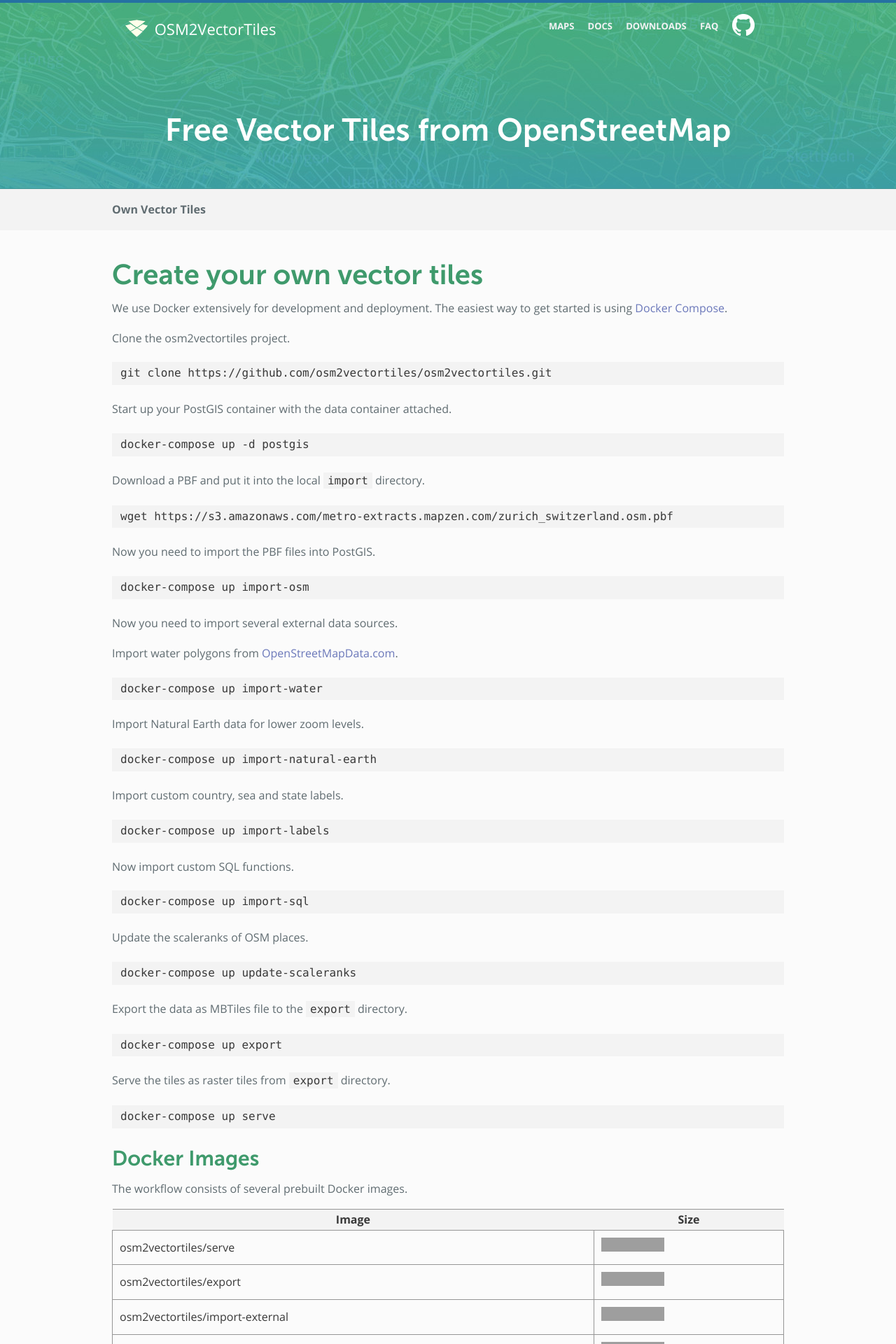
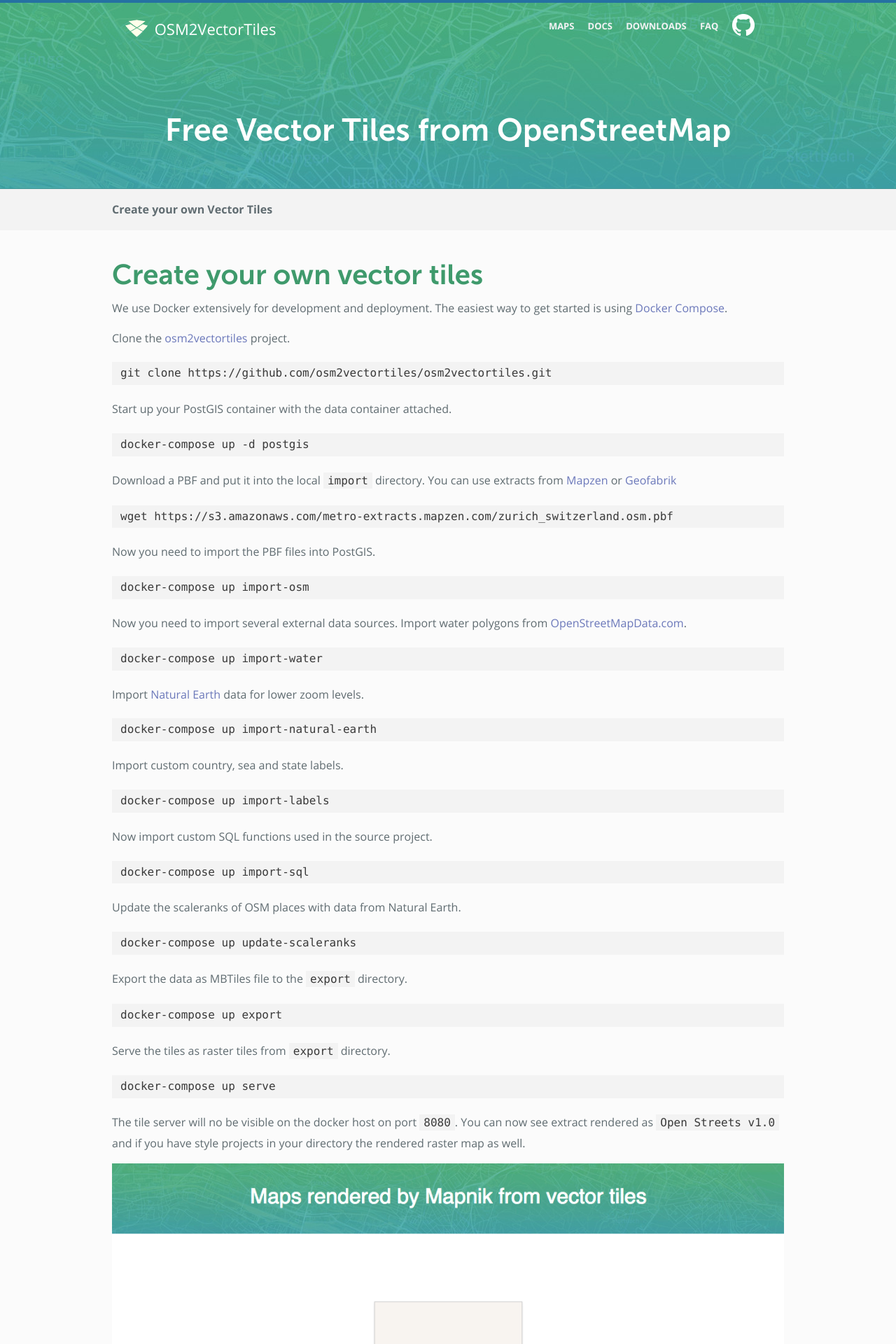
Before and after one commit to osm2vectortiles/osm2vectortiles, a Jekyll site: the page built from docs/own-vector-tiles.md, in a window 1280 px wide. Shown: the top 1920 px of the page at 70% size. Built offline with Jekyll 4.4.1, drawn with Linux system fonts in a browser that asks for light colours; Markdown is read by kramdown in place of the engine named in the settings; some of the changed text lies outside the part shown; grey boxes are pictures that could not be loaded.

Commit message:
Fix responsive images and use klokan tileserver in own vector tile sample

````diff
--- a/_sass/_base.scss
+++ b/_sass/_base.scss
@@ -107,3 +107,8 @@
     margin-right: auto;
   }
 }
+
+/* responsive images */
+img {
+    max-width: 100%;
+}
--- a/docs/own-vector-tiles.md
+++ b/docs/own-vector-tiles.md
@@ -1,14 +1,15 @@
 ---
 layout: page
-title: Own Vector Tiles
+title: Create your own Vector Tiles
 published: true
 ---
 
 # Create your own vector tiles
 
-We use Docker extensively for development and deployment. The easiest way to get started is using [Docker Compose](https://www.docker.com/docker-compose).
+We use Docker extensively for development and deployment.
+The easiest way to get started is using [Docker Compose](https://www.docker.com/docker-compose).
 
-Clone the osm2vectortiles project.
+Clone the [osm2vectortiles](https://github.com/osm2vectortiles/osm2vectortiles) project.
 
 ```
 git clone https://github.com/osm2vectortiles/osm2vectortiles.git
@@ -21,6 +22,8 @@
 ```
 
 Download a PBF and put it into the local `import` directory.
+You can use extracts from [Mapzen](https://mapzen.com/data/metro-extracts)
+or [Geofabrik](http://download.geofabrik.de/)
 
 ```
 wget https://s3.amazonaws.com/metro-extracts.mapzen.com/zurich_switzerland.osm.pbf
@@ -33,15 +36,13 @@
 ```
 
 Now you need to import several external data sources.
-
 Import water polygons from [OpenStreetMapData.com](http://openstreetmapdata.com/data/water-polygons).
-
 
 ```
 docker-compose up import-water
 ```
 
-Import Natural Earth data for lower zoom levels.
+Import [Natural Earth](http://www.naturalearthdata.com/) data for lower zoom levels.
 
 ```
 docker-compose up import-natural-earth
@@ -53,13 +54,13 @@
 docker-compose up import-labels
 ```
 
-Now import custom SQL functions.
+Now import custom SQL functions used in the source project.
 
 ```
 docker-compose up import-sql
 ```
 
-Update the scaleranks of OSM places.
+Update the scaleranks of OSM places with data from Natural Earth.
 
 ```
 docker-compose up update-scaleranks
@@ -77,13 +78,19 @@
 docker-compose up serve
 ```
 
+The tile server will no be visible on the docker host on port `8080`.
+You can now see extract rendered as `Open Streets v1.0` and if you have
+style projects in your directory the rendered raster map as well.
+
+![Tessera Overview](/media/local_serve_container_tessera_overview.png)
+
 ## Docker Images
 
 The workflow consists of several prebuilt Docker images.
 
 | Image                             | Size                                                                                                               |
 | --------------------------------- | ------------------------------------------------------------------------------------------------------------------ |
-| osm2vectortiles/serve             | [![ImageLayers Size](https://img.shields.io/imagelayers/image-size/osm2vectortiles/serve/latest.svg)]()            |
+| klokantech/tileserver-mapnik      | [![ImageLayers Size](https://img.shields.io/imagelayers/image-size/klokantech/tileserver-mapnik/latest.svg)]()            |
 | osm2vectortiles/export            | [![ImageLayers Size](https://img.shields.io/imagelayers/image-size/osm2vectortiles/export/latest.svg)]()           |
 | osm2vectortiles/import-external   | [![ImageLayers Size](https://img.shields.io/imagelayers/image-size/osm2vectortiles/import-external/latest.svg)]()  |
 | osm2vectortiles/import-sql        | [![ImageLayers Size](https://img.shields.io/imagelayers/image-size/osm2vectortiles/import-sql/latest.svg)]()       |
````
Also changed, not shown: docs/index.md (+6 -6 lines), media/local_serve_container_tessera_overview.png (added), media/serve_container_raster_map_preview.png (added).
